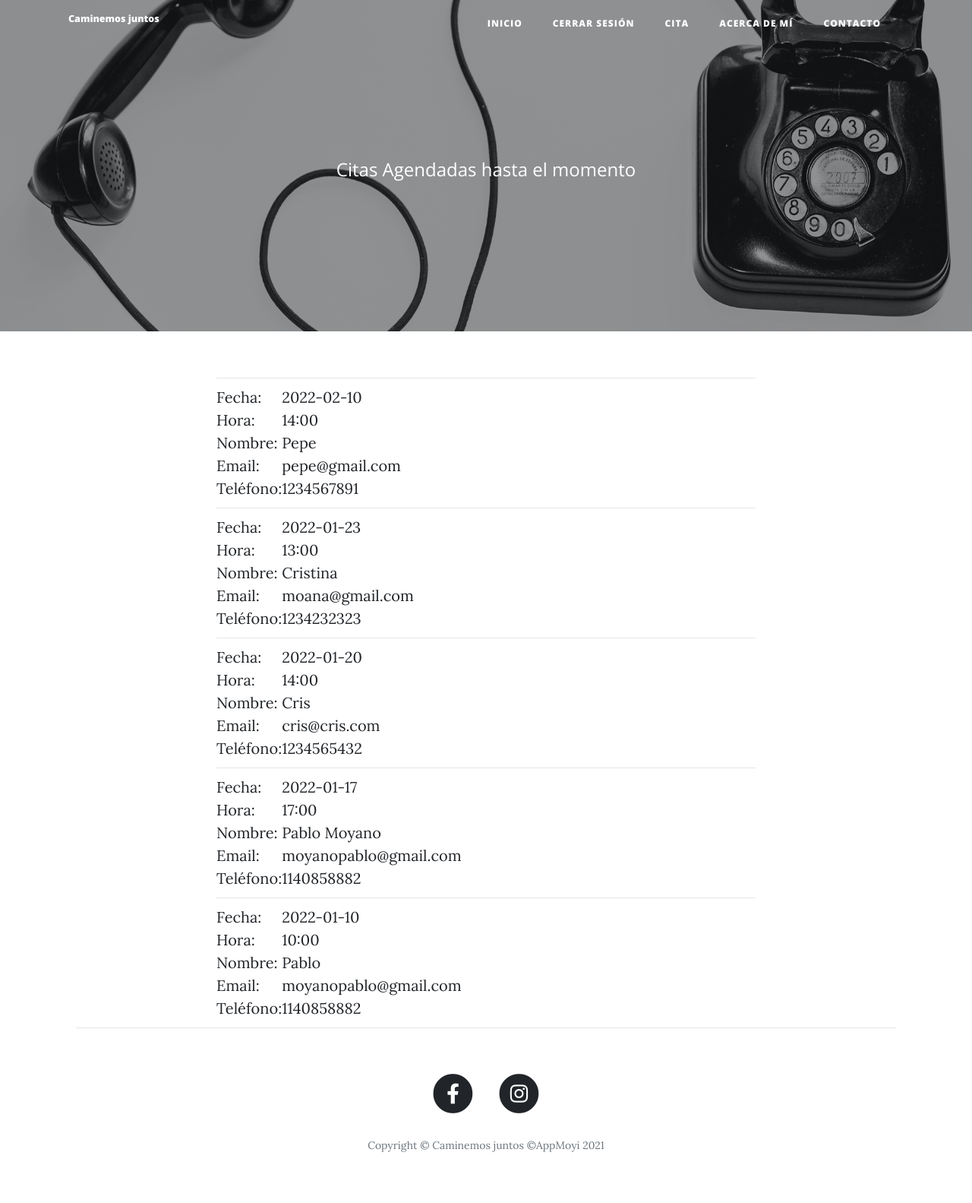
After one commit to moyicuervo/my-website, a Flask app: page /get-all-appointments in a window 1280 px wide. The commit adds this page. Shown: the whole page at 76% size. Run offline with Flask 2, Linux system fonts and the light colour scheme; a user stored in the database is signed in; data comes from the database, SQL or seed files in the repository; both versions use the stored data as it was after the commit; some libraries are stand-ins or nearby versions.

Commit message:
get all dates

```diff
--- a/main.py
+++ b/main.py
@@ -12,7 +12,7 @@ from flask_login import UserMixin, login_user, LoginManager, login_required, cur
 from forms import LoginForm, RegisterForm, CreatePostForm, CommentForm, DateForm
 from flask_gravatar import Gravatar
 import smtplib
-from sqlalchemy import and_
+from sqlalchemy import and_, desc
 
 app = Flask(__name__)
 app.config['SECRET_KEY'] = os.environ.get("SECRET_KEY", "8BYkEfBA6O6donzWlSihBXox7C0sKR6b")
@@ -241,6 +241,13 @@ def send_email_appointment(date, hour, name, email, phone):
         connection.sendmail(from_addr=MY_EMAIL, to_addrs=email, msg=email_message)
         connection.sendmail(from_addr=MY_EMAIL, to_addrs=MY_EMAIL, msg=email_message)
 
+
+@app.route('/get-all-appointments')
+@admin_only
+def get_all_appointments():
+    all_dates = Appointment.query.order_by(desc(Appointment.date))
+    return render_template("get-all-appointments.html", all_dates=all_dates, current_user=current_user)
+
 @app.route("/new-post", methods=["GET", "POST"])
 @admin_only
 def add_new_post():
--- a/templates/appointment.html
+++ b/templates/appointment.html
@@ -39,6 +39,12 @@
         {% endwith %}
       </div>
     </div>
+    <!-- Check Appointments -->
+        {% if current_user.id == 1: %}
+        <div class="clearfix">
+          <a class="btn btn-primary float-right" href="{{url_for('get_all_appointments')}}">Ver citas</a>
+        </div>
+        {% endif %}
   </div>
  <hr>
 
--- /dev/null
+++ b/templates/get-all-appointments.html
@@ -0,0 +1,66 @@
+{% extends 'bootstrap/base.html' %}
+{% import "bootstrap/wtf.html" as wtf %}
+{% block content %}
+
+{% include "header.html" %}
+
+ <!-- Page Header -->
+  <header class="masthead" style="background-image: url('static/img/contact-bg.jpg')">
+    <div class="overlay"></div>
+    <div class="container">
+      <div class="row">
+        <div class="col-lg-8 col-md-10 mx-auto">
+          <div class="page-heading">
+            <span class="subheading">Citas Agendadas hasta el momento</span>
+          </div>
+        </div>
+      </div>
+    </div>
+  </header>
+
+  <!-- Main Content -->
+  <div class="container">
+    <div class="row">
+      <div class="col-lg-8 col-md-10 mx-auto">
+      </div>
+    </div>
+
+  <!-- Main Content -->
+  <div class="container">
+    <div class="row">
+      <div class="col-lg-8 col-md-10 mx-auto">
+        {% for date in all_dates %}
+          <table cellspancing="10">
+            <td>
+              <table>
+                <tr>
+                  <td>Fecha: </td>
+                  <td>{{date.date}}</td>
+                </tr>
+                <tr>
+                  <td>Hora: </td>
+                  <td>{{date.hour}}</td>
+                </tr>
+                <tr>
+                  <td>Nombre: </td>
+                  <td>{{date.name}}</td>
+                </tr>
+                <tr>
+                  <td>Email: </td>
+                  <td>{{date.email}}</td>
+                </tr>
+                <tr>
+                  <td>Teléfono: </td>
+                  <td>{{date.phone}}</td>
+                </tr>
+              </table>
+              </td>
+              <hr>
+              </table>
+          {% endfor %}
+      </div>
+  </div>
+ <hr>
+
+      {% include "footer.html" %}
+{% endblock %}
```
Also changed, not shown: juntos.db.
